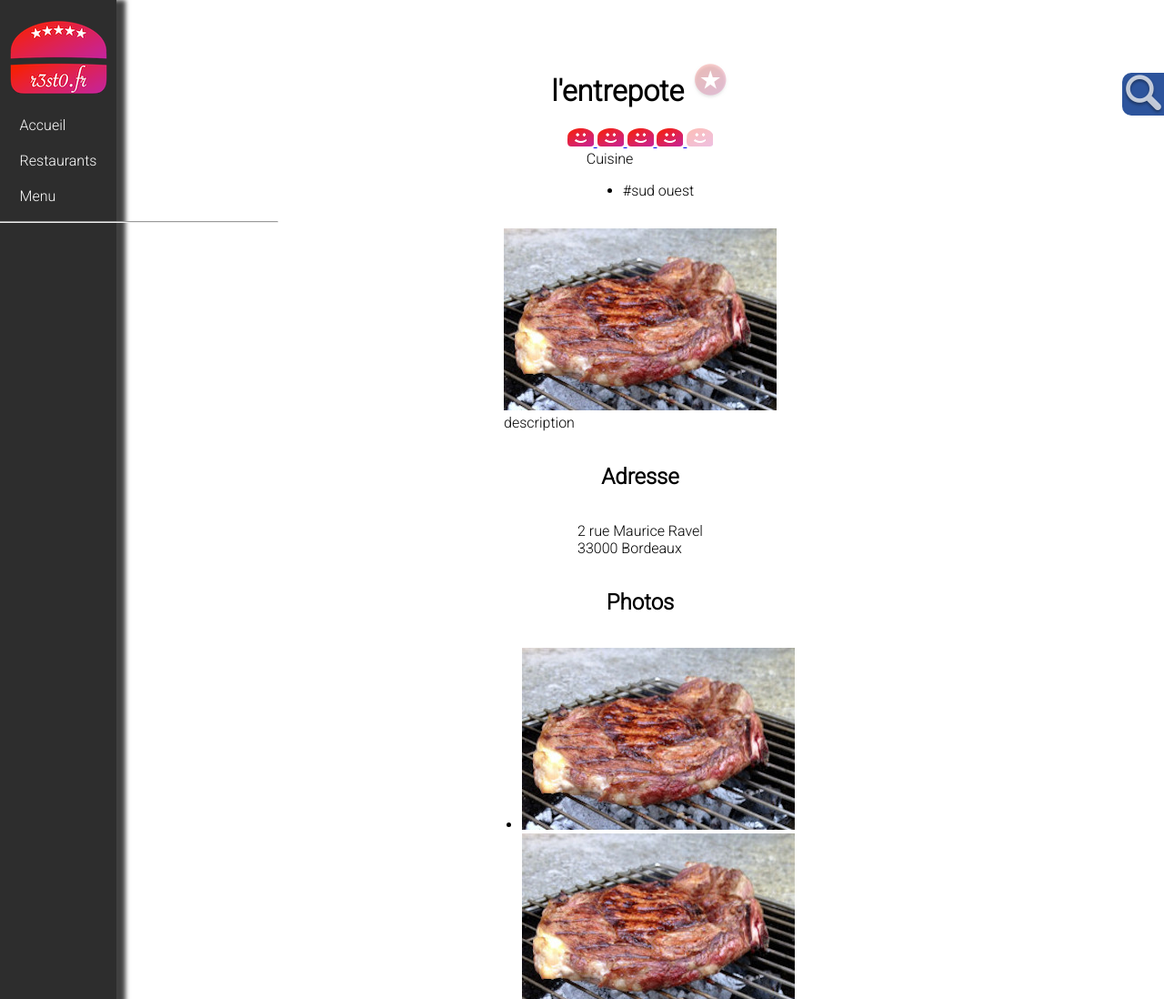
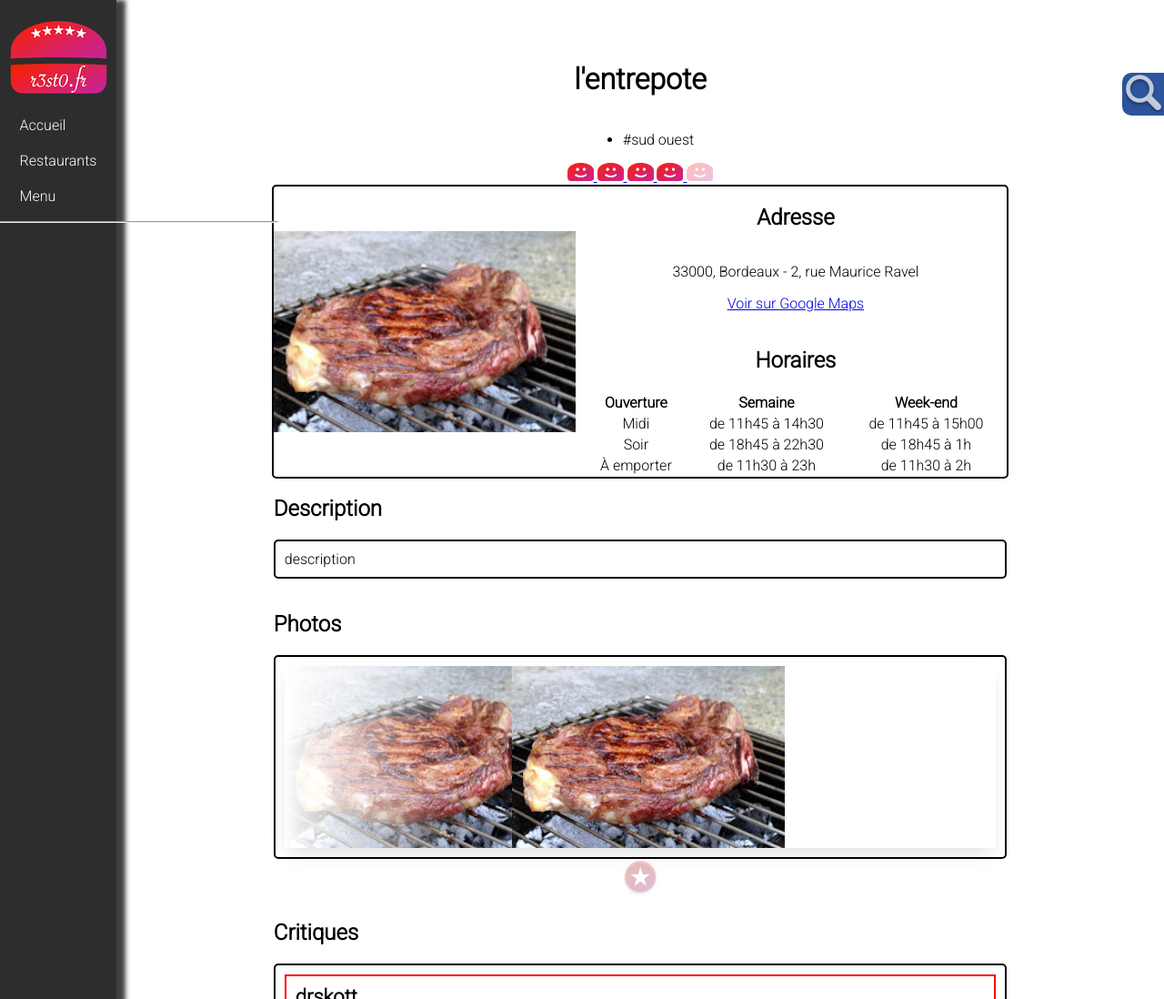
Before and after one commit to JacksonMelloGang/resto-website, a PHP site: page /?action=detail&idR=1 in a window 1280 px wide. Shown: the top 1098 px of the page at 91% size. Run offline with PHP 8.4, Linux system fonts and the light colour scheme; data comes from the database, SQL or seed files in the repository; data that the repository does not hold is empty; some libraries are stand-ins or nearby versions.

Commit message:
changing controller structure, made detailsResto.css

```diff
--- /dev/null
+++ b/controleur/Controller.php
@@ -0,0 +1,5 @@
+<?php
+
+if ($_SERVER["SCRIPT_FILENAME"] == __FILE__ ){
+    $racine="..";
+}
--- a/controleur/controleurPrincipal.php
+++ b/controleur/controleurPrincipal.php
@@ -2,20 +2,22 @@
 function controleurPrincipal($action) {
     $lesActions = array();
 
-    $lesActions["accueil"] = "homeController.php";
+    $lesActions["accueil"] = "restoController.php";
+    $lesActions["liste"] = "listeRestos.php";
     $lesActions["detail"] = "detailRestoController.php";
 
-    $lesActions["defaut"] = "listeRestos.php";
-    $lesActions["liste"] = "listeRestos.php";
     $lesActions["recherche"] = "rechercheResto.php";
-    $lesActions["connexion"] = "connexionController.php";
-    $lesActions["deconnexion"] = "deconnexion.php";
+    $lesActions["cgu"] = "cgu.php";
+
     $lesActions["profil"] = "monProfil.php";
-    $lesActions["cgu"] = "cgu.php";
     $lesActions["aimer"] = "aimer.php";
-    $lesActions["inscription"] = "inscription.php";
 
 
+    $lesActions["connexion"] = "connexionController.php";
+    $lesActions["inscription"] = "inscription.php";
+    $lesActions["deconnexion"] = "deconnexion.php";
+
+    $lesActions["defaut"] = "listeRestos.php";
 
     if (array_key_exists($action, $lesActions)) {
         return $lesActions[$action];
--- a/controleur/detailRestoController.php
+++ b/controleur/detailRestoController.php
@@ -24,7 +24,7 @@ $aimer = getAimerById($mailU, $idR);
 $critiques = getCritiquerByIdR($idR);
 
 // appel du script de vue qui permet de gerer l'affichage des donnees
-$titre = "detail d'un restaurant";
+$titre = "Detail d'un restaurant";
 
 // show page
 include("$racine/vue/vueDetailResto.php");
--- a/css/style.css
+++ b/css/style.css
@@ -247,6 +247,53 @@ nav {
     object-fit: contain;
 }
 
+@keyframes scroll {
+    0% { transform: translateX(0); }
+    100% { transform: translateX(calc(-250px * 7))}
+}
+
+
+.slider {
+    background: white;
+    box-shadow: 0 10px 20px -5px rgba(0, 0, 0, .125);
+    height: 200px;
+    margin: auto;
+    overflow:hidden;
+    position: relative;
+    /*width: 960px;*/
+}
+
+.slider::before,
+.slider::after {
+    background: linear-gradient(to right,  rgba(255,255,255,1) 0%,rgba(255,255,255,0) 100%);
+    content: "";
+    height: 200px;
+    position: absolute;
+    width: 200px;
+    z-index: 2;
+}
+
+.slider::after {
+    right: 0;
+    top: 0;
+    transform: rotateZ(180deg);
+}
+
+.slider::before {
+    left: 0;
+    top: 0;
+}
+
+.slide-track {
+    animation: 3s scroll 50s linear infinite;
+    display: flex;
+    width: calc(250px * 14);
+}
+
+.slide {
+    height: 100px;
+    width: 250px;
+}
 
 /************************/
 /*        FOOTER        */
--- a/modele/bd.critiquer.inc.php
+++ b/modele/bd.critiquer.inc.php
@@ -7,7 +7,7 @@ function getCritiquerByIdR($idR) {
 
     try {
         $cnx = connexionPDO();
-        $req = $cnx->prepare("select * from critiquer where idR=:idR");
+        $req = $cnx->prepare("select critiquer.*, utilisateur.pseudoU from critiquer, utilisateur where idR=:idR AND critiquer.mailU = utilisateur.mailU");
         $req->bindValue(':idR', $idR, PDO::PARAM_INT);
 
         $req->execute();
--- a/vue/components/topbar.php
+++ b/vue/components/topbar.php
@@ -2,7 +2,7 @@
 <div class="drodown topbar"id="user-dropdown">
     <div id="content">
         <ul>
-            <li><a href="?action=profil"><?= isset($_SESSION['mailU']) ? getUsernameByMailU($_SESSION["mailU"]) : "Se connecter" ?></a></li>
+            <li><a href="?action=profil"><?= isset($_SESSION['mailU']) ? getUsernameByMailU($_SESSION["mailU"]) : "" ?></a></li>
             <li><a href="?action=profil">Mon compte</a></li>
             <li><a href="?action=commandes">Mes commandes</a></li>
             <li><a href="?action=deconnexion">Déconnexion</a></li>
--- a/vue/layout/layout.php
+++ b/vue/layout/layout.php
@@ -32,5 +32,7 @@
                 document.getElementById("search-criteria").style.display = "none";
             }
         </script>
+
+        <script src="https://maps.googleapis.com/maps/api/js?key=AIzaSyB-EwYxjbFmeccW8uOnGR4dB6_wKkbZaQE&libraries=places"></script>
     </body>
 </html>
--- a/vue/vueDetailResto.php
+++ b/vue/vueDetailResto.php
@@ -10,17 +10,17 @@ include("components/search_popup.php");
 
 ?>
 
+<!-- RESTO NOM -->
+<h1><?= $unResto['nomR']; ?></h1>
 
-<h1><?= $unResto['nomR']; ?>
+<!-- FOOD TAG -->
+<ul id="tagFood" >
+        <?php for ($j = 0; $j < count($lesTypesCuisine); $j++) { ?>
+            <li class="tag"><span class="tag">#</span><?= $lesTypesCuisine[$j]["libelleTC"] ?></li>
+        <?php } ?>
+</ul>
 
-    <?php if ($aimer != false) { ?>
-        <a href="./?action=aimer&idR=<?= $unResto['idR']; ?>" ><img class="aimer" src="images/aime.png" alt="j'aime ce restaurant"></a>
-    <?php } else { ?>
-        <a href="./?action=aimer&idR=<?= $unResto['idR']; ?>" ><img class="aimer" src="images/aimepas.png" alt="je n'aime pas encore ce restaurant"></a>
-    <?php } ?>
-
-</h1>
-
+<!-- NOTE -->
 <span id="note">
     <?php for ($i = 1; $i <= 5; $i++) { ?>
         <a class="aimer" href="./?action=noter&note=<?= $i ?>&idR=<?= $unResto['idR']; ?>" >
@@ -34,59 +34,67 @@ include("components/search_popup.php");
     <?php } ?>
 </span>
 
-<section>
-    Cuisine <br />
-    <ul id="tagFood">
-        <?php for ($j = 0; $j < count($lesTypesCuisine); $j++) { ?>
-            <li class="tag"><span class="tag">#</span><?= $lesTypesCuisine[$j]["libelleTC"] ?></li>
-        <?php } ?>
-    </ul>
 
-</section>
-<p id="principal">
-    <?php if (count($lesPhotos) > 0) { ?>
-        <img src="photos/<?= $lesPhotos[0]["cheminP"] ?>" alt="photo du restaurant" />
-    <?php } ?>
-    <br />
-    <?= $unResto['descR']; ?>
-</p>
-<h2 id="adresse">
-    Adresse
-</h2>
-<p>
-    <?= $unResto['numAdrR']; ?>
-    <?= $unResto['voieAdrR']; ?><br />
-    <?= $unResto['cpR']; ?>
-    <?= $unResto['villeR']; ?>
+<!-- RESTO INFO CONTENT -->
+<div style="display: flex; flex-direction: row;justify-content:center;text-align:center;width:70%;border: black 2px solid;border-radius:5px;">
+    <img src="photos/<?= $lesPhotos[0]["cheminP"]; ?>" alt="image du restaurant" style="width: 50%; object-fit: contain;">
+    <div style="display:flex; flex-direction: column; text-align: center;width:70%;margin-left:10px;">
+        <h2>Adresse</h2>
+        <p><?php printf("%s, %s - %s, %s", $unResto['cpR'], $unResto['villeR'], $unResto['numAdrR'], $unResto['voieAdrR']); ?></p>
+        <!-- google map search with query using api key-->
+        <a href='https://www.google.com/maps/search/?api=1&query=<?= $unResto['nomR'] ?>, <?= $unResto['cpR'] ?>, <?= $unResto['villeR'] ?>'>Voir sur Google Maps</a>
 
-</p>
+        <br>
+        <h2>Horaires</h2>
+        <?= $unResto['horairesR']; ?>
 
-<h2 id="photos">
-    Photos
-</h2>
-<ul id="galerie">
-    <?php for ($i = 0; $i < count($lesPhotos); $i++) { ?>
-        <li> <img class="galerie" src="photos/<?= $lesPhotos[$i]["cheminP"] ?>" alt="" /></li>
+        <!--
+        <h2>Numéro de téléphone</h2>
+        <p><?= $unResto['telephoneR']; ?></p>
+
+        <h2>Site web</h2>
+        <p><?= $unResto['siteWebR']; ?></p>
+        -->
+    </div>
+</div>
+<div style="width:70%;">
+    <h2>Description</h2>
+    <p style="text-align:left;border: black 2px solid;border-radius:5px;padding: 10px;"><?= $unResto['descR']; ?></p>
+</div>
+
+<!-- RESTO PHOTO CAROUSSEL -->
+<div style="width:70%;">
+    <h2 id="photos">Photos</h2>
+    <div style="height:auto;border: black 2px solid;border-radius:5px;padding: 10px;">
+        <div class="slider">
+            <div class="slide-track">
+                <?php
+                    for ($i = 0; $i < count($lesPhotos); $i++) {
+                        echo("<div class='slide'> <img class='galerie' src='photos/". $lesPhotos[$i]["cheminP"] . "' alt='' /></div>");
+                    }
+                ?>
+            </div>
+        </div>
+    </div>
+</div>
+
+
+
+    <?php if ($aimer !== false) { ?>
+        <a href="./?action=aimer&idR=<?= $unResto['idR']; ?>" ><img class="aimer" src="images/aime.png" alt="j'aime ce restaurant"></a>
+    <?php } else { ?>
+        <a href="./?action=aimer&idR=<?= $unResto['idR']; ?>" ><img class="aimer" src="images/aimepas.png" alt="je n'aime pas encore ce restaurant"></a>
     <?php } ?>
 
-</ul>
 
-<h2 id="horaires">
-    Horaires
-</h2>
-<?= $unResto['horairesR']; ?>
-
-
+<div style="width:70%;margin-bottom: 5%">
     <h2 id="crit">Critiques</h2>
 
-<ul id="critiques">
+    <div style="border: black 2px solid;border-radius:5px;padding: 10px;">
             <?php for ($i = 0; $i < count($critiques); $i++) { ?>
-        <li>
-            <span>
-                <?= $critiques[$i]["mailU"] ?>
-                <?php if ($critiques[$i]["mailU"] == $mailU) { ?>
-                    <a href='./?action=supprimerCritique&idR=<?= $unResto['idR']; ?>'>Supprimer</a>
-                <?php } ?>
+                <div style="border: red 2px solid; padding: 10px;">
+                    <span style="position:relative;font-size: 22px;font-weight: bold;">
+                        <?= $critiques[$i]["pseudoU"] ?>
                     </span>
                     <div>
                         <span>
@@ -97,12 +105,42 @@ include("components/search_popup.php");
                             ?>
                         </span>
                         <span><?= $critiques[$i]["commentaire"] ?> </span>
+                        <br>
+                        <span style="position:relative;margin-right:auto !important">
+                            <?php
+                                if($critiques[$i]["mailU"] == $mailU){
+                                    echo "<a href='./?action=supprimerCritique&idR=".$critiques[$i]["idR"]."'>Supprimer</a>";
+                                }
+                            ?>
+                        </span>
                     </div>
 
-        </li>
+                </div>
             <?php } ?>
 
-</ul>
+            <!-- FORMULAIRE AJOUTER CRITIQUE  -->
+            <h2 id="crit">Ajouter une critique</h2>
+            <div style="border: black 2px solid;border-radius:5px;padding: 10px;">
+                <form action="./?action=ajouterCritique&idR=<?= $unResto['idR']; ?>" method="post">
+                    <label for="note">Note</label>
+                    <select name="note" id="note">
+                        <option value="0">0</option>
+                        <option value="1">1</option>
+                        <option value="2">2</option>
+                        <option value="3">3</option>
+                        <option value="4">4</option>
+                        <option value="5">5</option>
+                    </select>
+                    <br><br>
+                    <label for="commentaire">Commentaire</label><br>
+                    <textarea style="resize: none;width: 20%;" name="commentaire" id="commentaire" cols="30" rows="3" ></textarea>
+                    <br>
+                    <input style="margin-top: 10px" type="submit" value="Ajouter">
+                </form>
+            </div>
+        </div>
+</div>
+
 
 <?php
 $content = ob_get_clean();
--- a/vue/vueHome.php
+++ b/vue/vueRestaurants.php
@@ -2,7 +2,10 @@
 
 ob_start();
 
-include("components/topbar.php");
+if(isset($_SESSION['mailU'])){
+    include("components/topbar.php");
+}
+
 include("components/search_popup.php");
 
 // PAGE CONTENT
```
Also changed, not shown: controleur/critiqueController.php (added, +32 -0 lines), controleur/loginController.php (added, +47 -0 lines), controleur/restaurantsController.php (added, +11 -0 lines), controleur/restoController.php (added), controleur/userController.php (deleted). Lines whose indentation alone changed are shown as unchanged.
